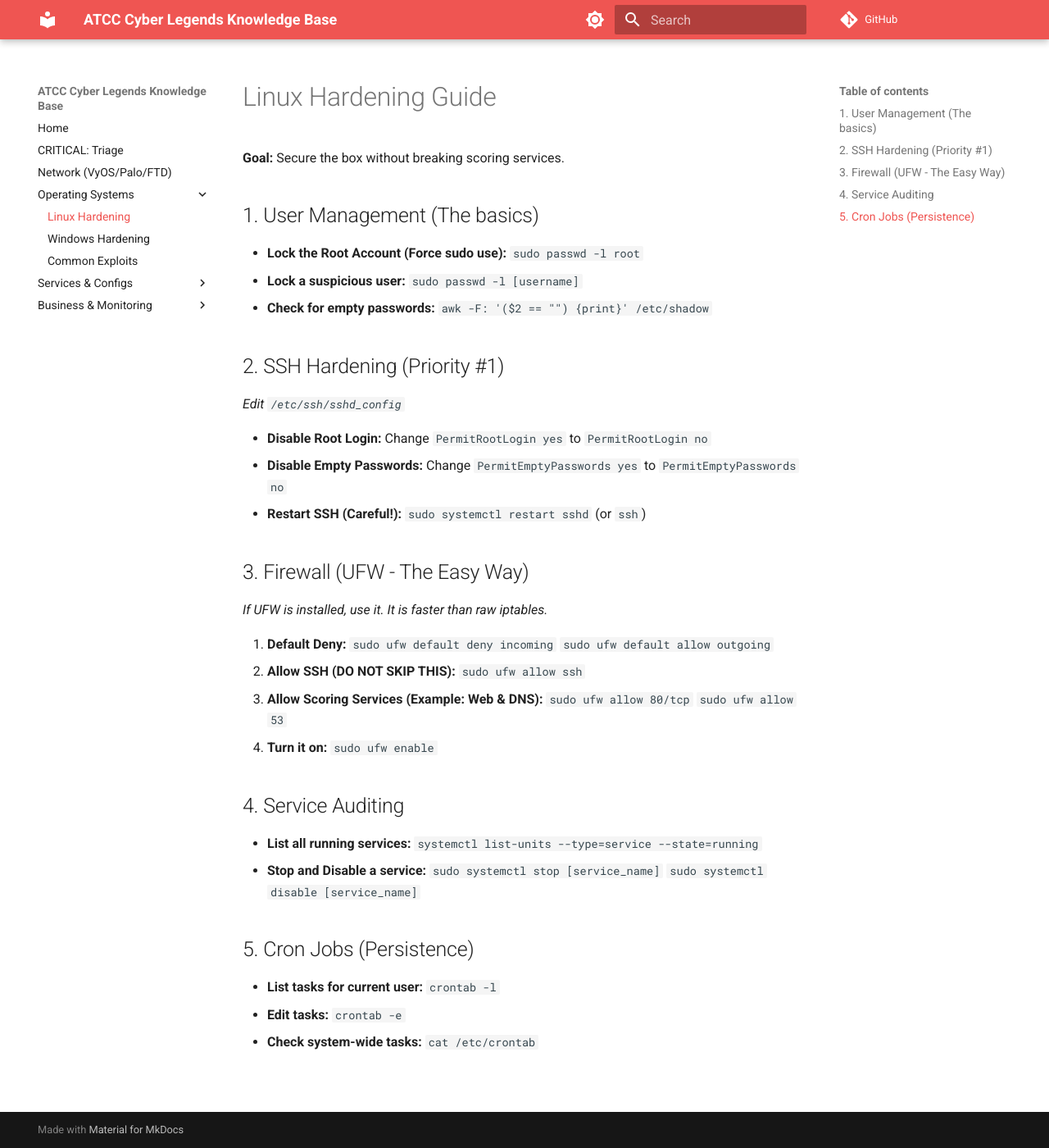
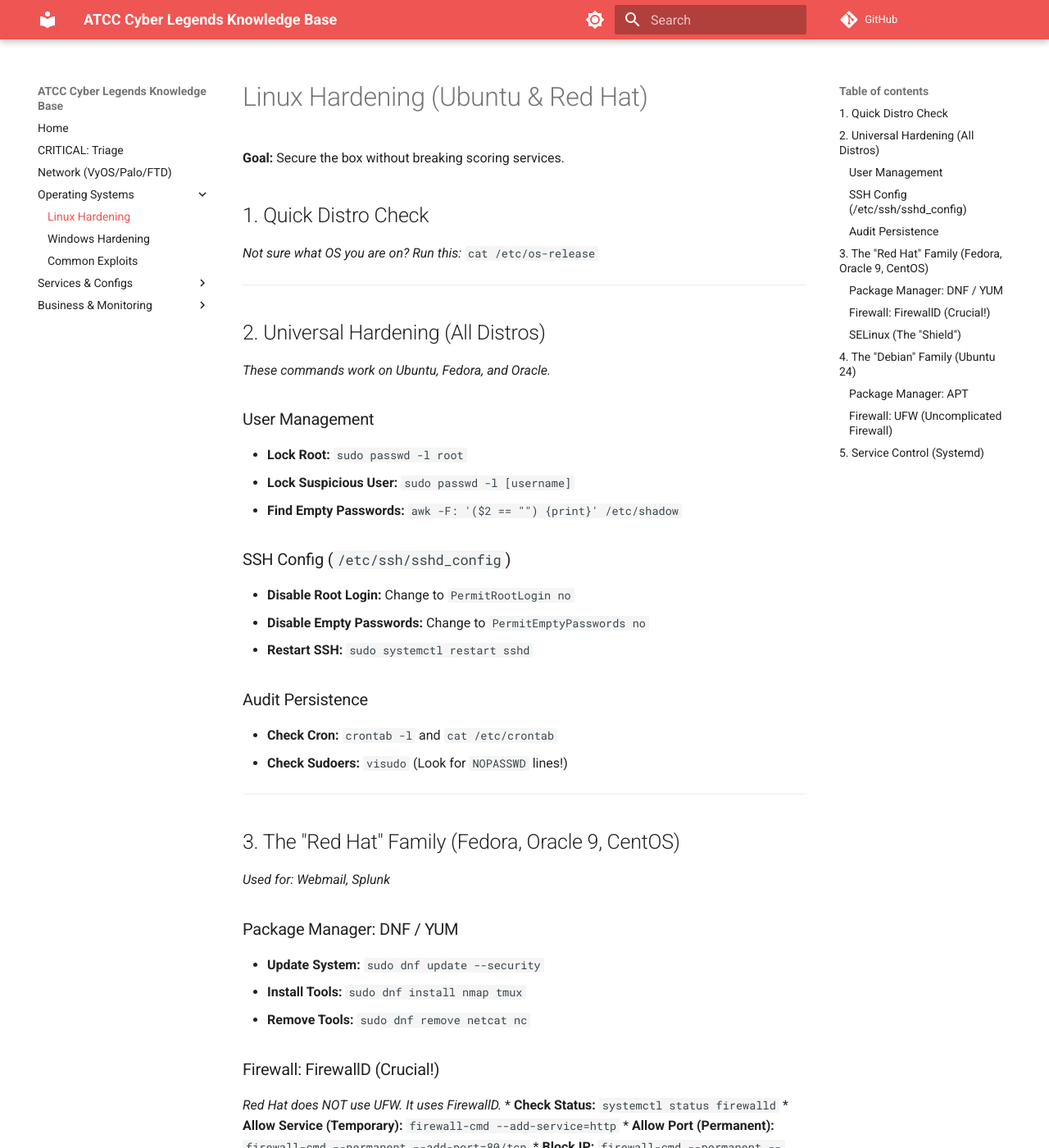
Before and after one commit to DrGopher9/ATCCCyberLegends, an MkDocs documentation site: the page built from docs/linux.md, in a window 1280 px wide and 1400 px high. Shown: the whole window at 82% size. Built offline with MkDocs 1.6.1 and Material for MkDocs 9.7.7, drawn with Linux system fonts in a browser that asks for light colours; comment, search, counter and statistics services are not loaded; some of the changed text lies outside the part shown.

Commit message:
Updated Linux page with Red Hat/Fedora commands

```diff
--- a/docs/linux.md
+++ b/docs/linux.md
@@ -1,50 +1,78 @@
-# Linux Hardening Guide
+# Linux Hardening (Ubuntu & Red Hat)
 
 **Goal:** Secure the box without breaking scoring services.
 
-## 1. User Management (The basics)
-* **Lock the Root Account (Force sudo use):**
-    `sudo passwd -l root`
-* **Lock a suspicious user:**
-    `sudo passwd -l [username]`
-* **Check for empty passwords:**
-    `awk -F: '($2 == "") {print}' /etc/shadow`
+## 1. Quick Distro Check
+*Not sure what OS you are on? Run this:*
+`cat /etc/os-release`
 
-## 2. SSH Hardening (Priority #1)
-*Edit `/etc/ssh/sshd_config`*
+---
 
-* **Disable Root Login:**
-    Change `PermitRootLogin yes` to `PermitRootLogin no`
-* **Disable Empty Passwords:**
-    Change `PermitEmptyPasswords yes` to `PermitEmptyPasswords no`
-* **Restart SSH (Careful!):**
-    `sudo systemctl restart sshd` (or `ssh`)
+## 2. Universal Hardening (All Distros)
+*These commands work on Ubuntu, Fedora, and Oracle.*
 
-## 3. Firewall (UFW - The Easy Way)
-*If UFW is installed, use it. It is faster than raw iptables.*
+### User Management
+* **Lock Root:** `sudo passwd -l root`
+* **Lock Suspicious User:** `sudo passwd -l [username]`
+* **Find Empty Passwords:** `awk -F: '($2 == "") {print}' /etc/shadow`
 
-1.  **Default Deny:**
-    `sudo ufw default deny incoming`
-    `sudo ufw default allow outgoing`
-2.  **Allow SSH (DO NOT SKIP THIS):**
-    `sudo ufw allow ssh`
-3.  **Allow Scoring Services (Example: Web & DNS):**
-    `sudo ufw allow 80/tcp`
-    `sudo ufw allow 53`
-4.  **Turn it on:**
-    `sudo ufw enable`
+### SSH Config (`/etc/ssh/sshd_config`)
+* **Disable Root Login:** Change to `PermitRootLogin no`
+* **Disable Empty Passwords:** Change to `PermitEmptyPasswords no`
+* **Restart SSH:** `sudo systemctl restart sshd`
 
-## 4. Service Auditing
-* **List all running services:**
+### Audit Persistence
+* **Check Cron:** `crontab -l` and `cat /etc/crontab`
+* **Check Sudoers:** `visudo` (Look for `NOPASSWD` lines!)
+
+---
+
+## 3. The "Red Hat" Family (Fedora, Oracle 9, CentOS)
+*Used for: Webmail, Splunk*
+
+### Package Manager: DNF / YUM
+* **Update System:** `sudo dnf update --security`
+* **Install Tools:** `sudo dnf install nmap tmux`
+* **Remove Tools:** `sudo dnf remove netcat nc`
+
+### Firewall: FirewallD (Crucial!)
+*Red Hat does NOT use UFW. It uses FirewallD.*
+* **Check Status:** `systemctl status firewalld`
+* **Allow Service (Temporary):** `firewall-cmd --add-service=http`
+* **Allow Port (Permanent):** `firewall-cmd --permanent --add-port=80/tcp`
+* **Block IP:** `firewall-cmd --permanent --add-rich-rule="rule family='ipv4' source address='1.2.3.4' reject"`
+* **Apply Changes:** `firewall-cmd --reload`
+* **Panic Mode (Stop Firewall):** `systemctl stop firewalld`
+
+### SELinux (The "Shield")
+* **Check Status:** `sestatus` (Should say "Enforcing")
+* **Turn On:** `setenforce 1`
+* *Note: If services break, check logs: `tail -f /var/log/audit/audit.log`*
+
+---
+
+## 4. The "Debian" Family (Ubuntu 24)
+*Used for: Ecom, Workstations*
+
+### Package Manager: APT
+* **Update System:** `sudo apt update && sudo apt upgrade`
+* **Install Tools:** `sudo apt install nmap`
+
+### Firewall: UFW (Uncomplicated Firewall)
+* **Status:** `sudo ufw status verbose`
+* **Allow SSH:** `sudo ufw allow ssh` (DO THIS FIRST)
+* **Allow Web:** `sudo ufw allow 80/tcp`
+* **Block IP:** `sudo ufw deny from 1.2.3.4`
+* **Enable:** `sudo ufw enable`
+
+---
+
+## 5. Service Control (Systemd)
+*Works on ALL your Linux machines.*
+
+* **List Running Services:**
     `systemctl list-units --type=service --state=running`
-* **Stop and Disable a service:**
+* **Stop a Service:**
     `sudo systemctl stop [service_name]`
+* **Disable (Prevent Start):**
     `sudo systemctl disable [service_name]`
-
-## 5. Cron Jobs (Persistence)
-* **List tasks for current user:**
-    `crontab -l`
-* **Edit tasks:**
-    `crontab -e`
-* **Check system-wide tasks:**
-    `cat /etc/crontab`
```
Also changed, not shown: 1 other file.
